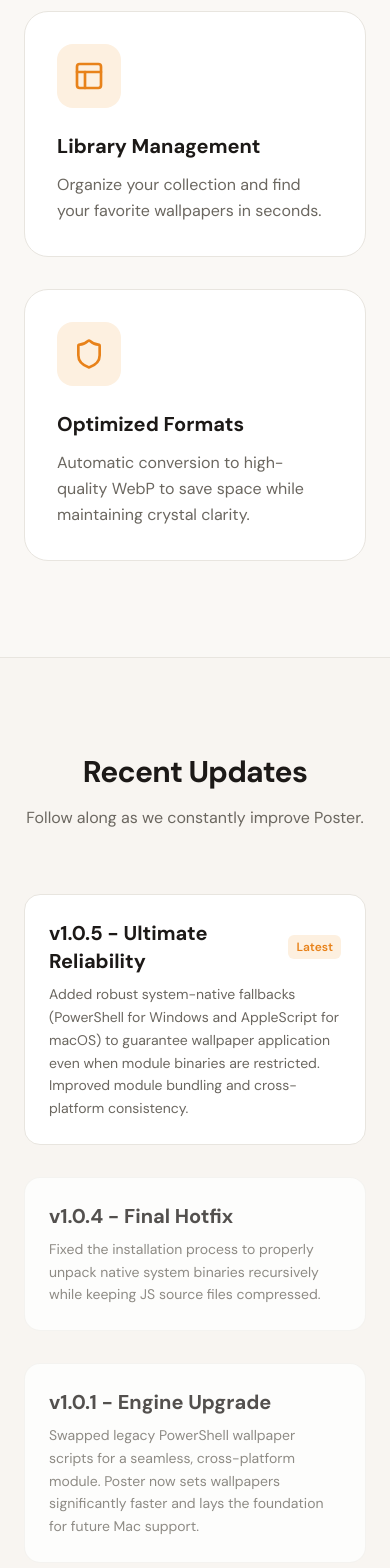
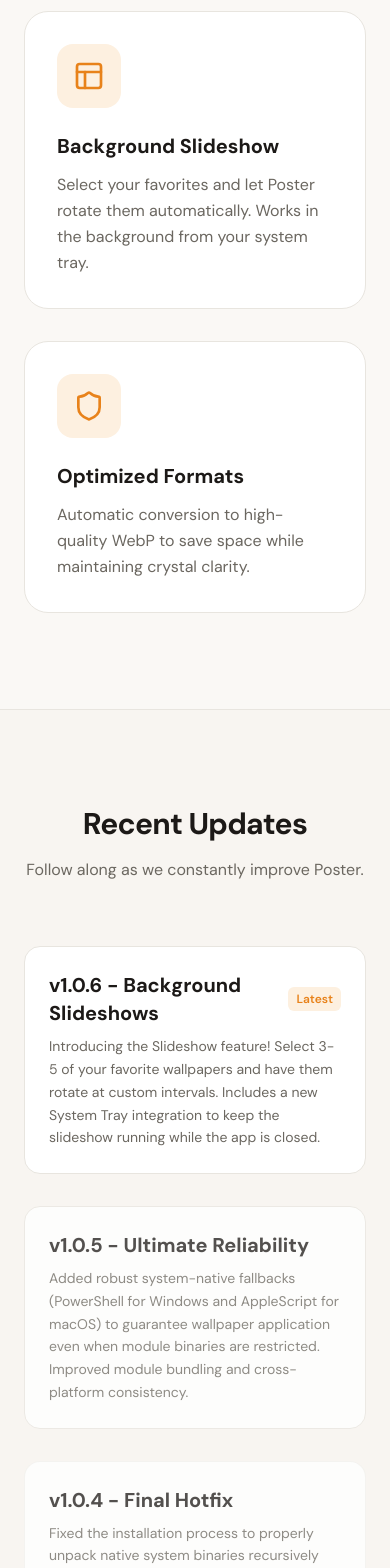
Before and after one commit to nueldotdev/poster-web, a Next.js app: page / in a window 390 px wide. Shown: the part 2160-3728 px from the top of the page. Built offline with nearby package versions, Linux system fonts and the light colour scheme.

Commit message:
chore: update

```diff
--- a/app/page.tsx
+++ b/app/page.tsx
@@ -201,8 +201,8 @@
             },
             {
               icon: <Layout className="text-accent" size={32} />,
-              title: "Library Management",
-              desc: "Organize your collection and find your favorite wallpapers in seconds."
+              title: "Background Slideshow",
+              desc: "Select your favorites and let Poster rotate them automatically. Works in the background from your system tray."
             },
             {
               icon: <Shield className="text-accent" size={32} />,
@@ -237,8 +237,21 @@
                </div>
                <div>
                  <div className="flex items-center gap-3 mb-2">
+                   <h3 className="text-xl font-bold text-text-primary">v1.0.6 - Background Slideshows</h3>
+                   <span className="text-xs font-semibold bg-accent-muted text-accent px-2 py-1 rounded-md">Latest</span>
+                 </div>
+                 <p className="text-text-secondary text-sm leading-relaxed">Introducing the Slideshow feature! Select 3-5 of your favorite wallpapers and have them rotate at custom intervals. Includes a new System Tray integration to keep the slideshow running while the app is closed.</p>
+               </div>
+            </div>
+
+            <div className="flex gap-6 p-6 rounded-2xl bg-surface border border-border-custom hover:shadow-md transition-shadow opacity-75">
+               <div className="hidden sm:flex flex-col items-center">
+                 <div className="w-12 h-12 rounded-full bg-surface-2 flex items-center justify-center text-text-muted font-bold text-sm mb-2 pt-1 uppercase tracking-wider">v1</div>
+                 <div className="w-0.5 h-full bg-border-custom/50 rounded-full"></div>
+               </div>
+               <div>
+                 <div className="flex items-center gap-3 mb-2">
                    <h3 className="text-xl font-bold text-text-primary">v1.0.5 - Ultimate Reliability</h3>
-                   <span className="text-xs font-semibold bg-accent-muted text-accent px-2 py-1 rounded-md">Latest</span>
                  </div>
                  <p className="text-text-secondary text-sm leading-relaxed">Added robust system-native fallbacks (PowerShell for Windows and AppleScript for macOS) to guarantee wallpaper application even when module binaries are restricted. Improved module bundling and cross-platform consistency.</p>
                </div>
```
